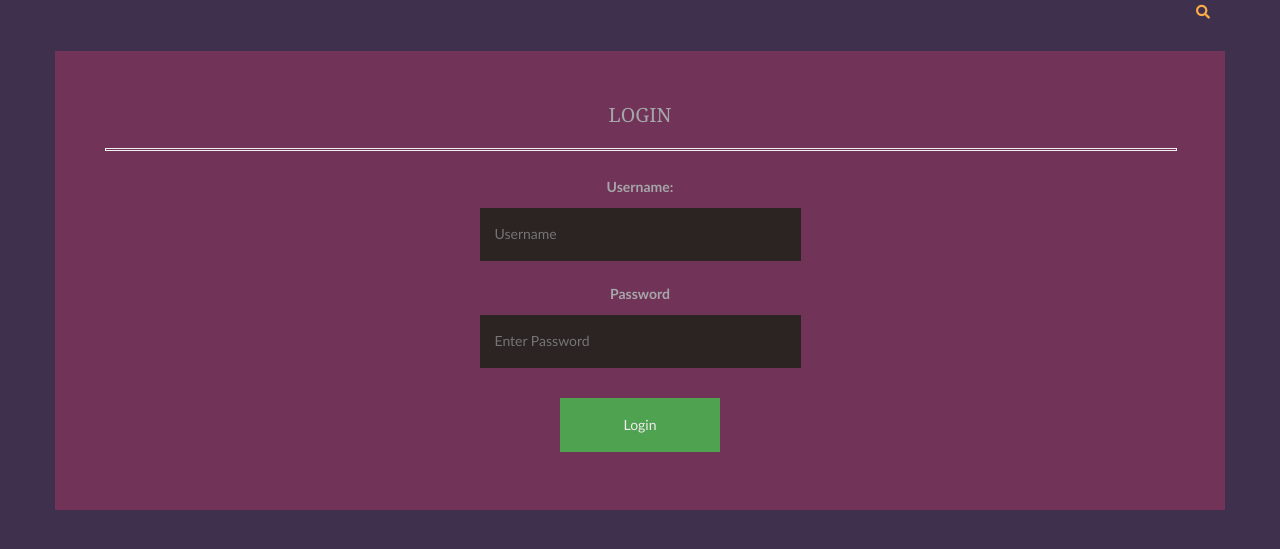
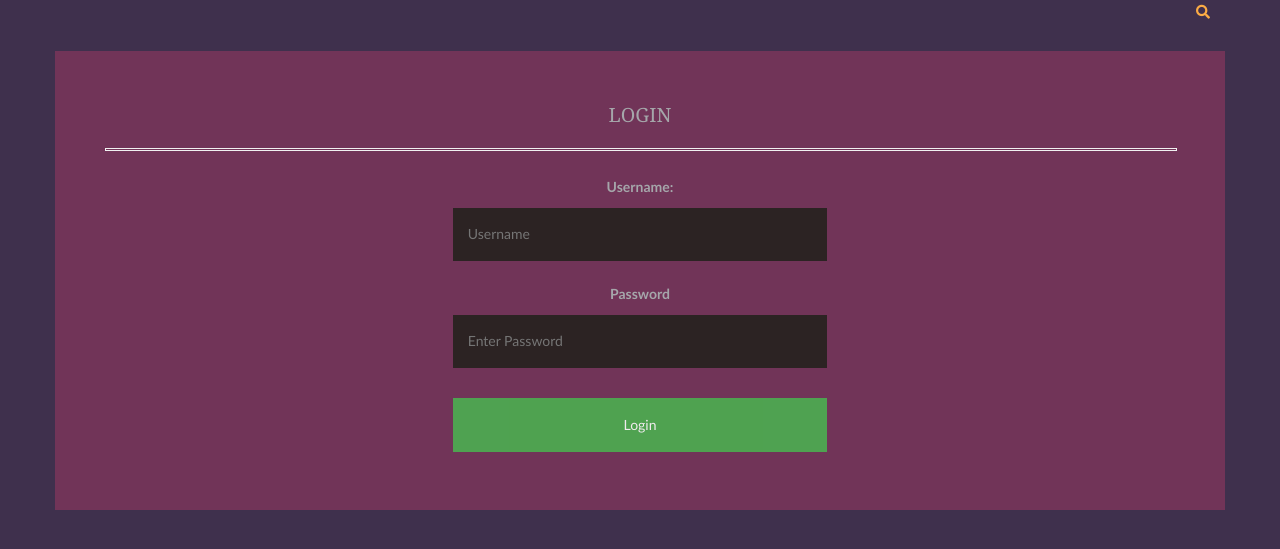
Before and after one commit to AlfaFza/Final-project, a Django app: page /accounts/login in a window 1280 px wide. Shown: the part 127-676 px from the top of the page. Run offline with Django 3.2, Linux system fonts and the light colour scheme; data comes from the database, SQL or seed files in the repository; some libraries are stand-ins or nearby versions.

Commit message:
Update login.html

```diff
--- a/final_project_cart/template/login.html
+++ b/final_project_cart/template/login.html
@@ -15,7 +15,7 @@ body{
 }
 
 input[type=text], input[type=password], textarea {
-  width: 30%;
+  width: 35%;
   padding: 15px;
   margin: 5px 0 22px 0;
   display: inline-block;
@@ -41,7 +41,7 @@ hr {
   margin: 8px 0;
   border: none;
   cursor: pointer;
-  width: 15%;
+  width: 35%;
   opacity: 0.9;
 }
 .registerbtn:hover {
```
